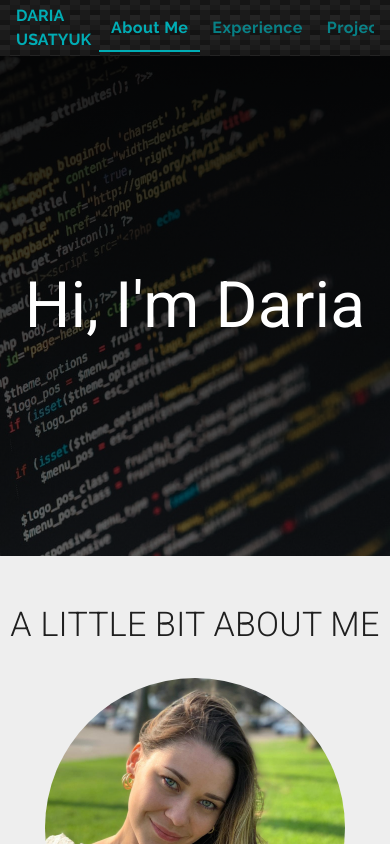
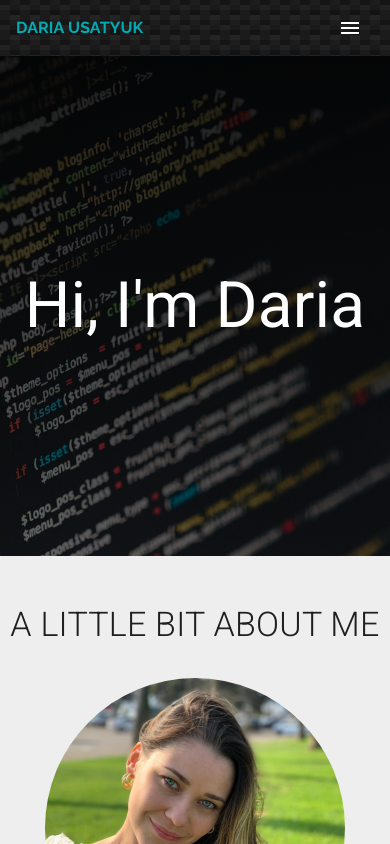
Before and after one commit to dashok-myr/my-portfolio, a Next.js app: page / in a window 390 px wide. Shown: the top 844 px of the page. Built offline with nearby package versions, Linux system fonts and the light colour scheme.

Commit message:
add drawer to navbar

```diff
--- a/components/Navbar.component.jsx
+++ b/components/Navbar.component.jsx
@@ -1,12 +1,19 @@
-import React, { useCallback, useEffect, useState } from "react";
+import React, { useEffect, useState } from "react";
 import AppBar from "@material-ui/core/AppBar";
 import Toolbar from "@material-ui/core/Toolbar";
 import useScrollTrigger from "@material-ui/core/useScrollTrigger";
-import { makeStyles } from "@material-ui/styles";
+import MenuIcon from "@material-ui/icons/Menu";
+import { makeStyles, useTheme } from "@material-ui/styles";
 import Tabs from "@material-ui/core/Tabs";
 import Tab from "@material-ui/core/Tab";
 import { useRouter } from "next/router";
 import { Typography } from "@material-ui/core";
+import useMediaQuery from "@material-ui/core/useMediaQuery";
+import IconButton from "@material-ui/core/IconButton";
+import Drawer from "@material-ui/core/Drawer";
+import List from "@material-ui/core/List";
+import ListItem from "@material-ui/core/ListItem";
+import ListItemText from "@material-ui/core/ListItemText";
 
 const useStyles = makeStyles((theme) => ({
   toolbarMargin: {
@@ -28,6 +35,15 @@ const useStyles = makeStyles((theme) => ({
     width: "50px",
     borderRadius: "50px",
   },
+  menuButton: {
+    marginLeft: "auto",
+  },
+  list: {
+    width: 250,
+  },
+  fullList: {
+    width: "auto",
+  },
 }));
 
 function ElevationScroll(props) {
@@ -45,10 +61,12 @@ function ElevationScroll(props) {
 export default function Navbar() {
   const classes = useStyles();
   const router = useRouter();
+  const theme = useTheme();
+  const isMobile = useMediaQuery(theme.breakpoints.down("sm"));
   const [tabValue, setTabValue] = useState(null);
+  const [toggleDrawer, setToggleDrawer] = useState(false);
 
-  const handleChange = (e, value) => {
-    console.log("handleChange");
+  const handleRoute = (e, value) => {
     const hrefMapper = {
       0: "/",
       1: "experience",
@@ -68,6 +86,7 @@ export default function Navbar() {
     };
 
     setTabValue(routerMapper[router.pathname]);
+    setToggleDrawer(false);
   }, [router.pathname]);
 
   return tabValue !== null ? (
@@ -76,9 +95,10 @@ export default function Navbar() {
         <AppBar position="fixed" className={classes.carbon}>
           <Toolbar>
             <Typography className={classes.tab}>DARIA USATYUK</Typography>
+            {!isMobile ? (
               <Tabs
                 value={tabValue}
-              onChange={handleChange}
+                onChange={handleRoute}
                 className={classes.tabContainer}
               >
                 <Tab className={classes.tab} label="About Me" />
@@ -86,6 +106,40 @@ export default function Navbar() {
                 <Tab className={classes.tab} label="Projects" />
                 <Tab className={classes.tab} label="Contact Me" />
               </Tabs>
+            ) : (
+              <>
+                <IconButton
+                  className={classes.menuButton}
+                  color="inherit"
+                  aria-label="menu"
+                  onClick={() => setToggleDrawer(true)}
+                >
+                  <MenuIcon />
+                </IconButton>
+                <Drawer
+                  anchor="top"
+                  open={toggleDrawer}
+                  onClose={() => setToggleDrawer(false)}
+                >
+                  <List>
+                    {["About Me", "Experience", "Projects", "Contact Me"].map(
+                      (text, index) => (
+                        <ListItem
+                          button
+                          selected={tabValue === index}
+                          key={text}
+                          onClick={(e) => {
+                            handleRoute(e, index);
+                          }}
+                        >
+                          <ListItemText primary={text} />
+                        </ListItem>
+                      )
+                    )}
+                  </List>
+                </Drawer>
+              </>
+            )}
           </Toolbar>
         </AppBar>
       </ElevationScroll>
```
Lines whose indentation alone changed are shown as unchanged.
